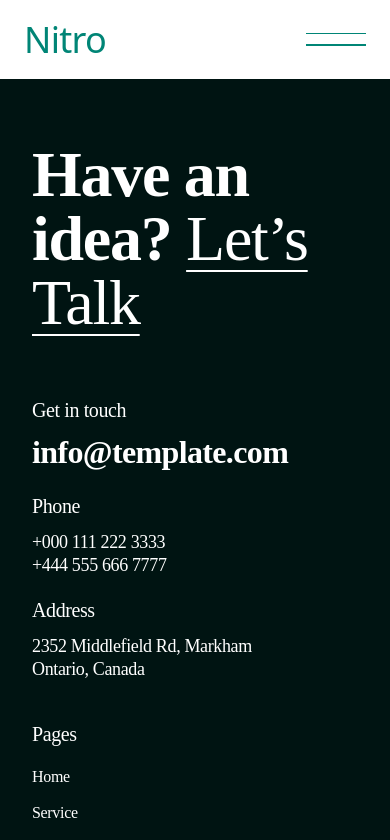
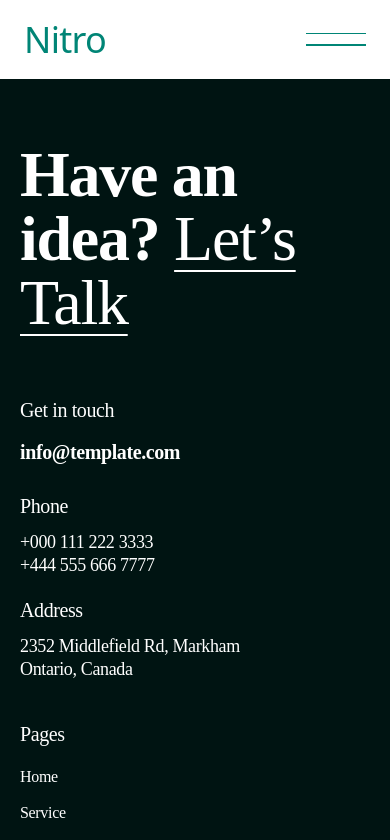
Before and after one commit to Sorel-Haller/duo, a Vue app: page / in a window 390 px wide. Shown: the top 840 px of the page. Built offline with nearby package versions, Linux system fonts and the light colour scheme.

Commit message:
Fixed responsiveness of text and left/right padding

```diff
--- a/src/components/Footer.vue
+++ b/src/components/Footer.vue
@@ -1,17 +1,17 @@
 <template>
-  <footer class="bg-[#001412] text-white px-8 md:px-32 py-16 flex flex-col">
+  <footer class="bg-[#001412] text-white xl:pr-[140px] md:pr-[80px] sm:pr-[32px] pr-[20px] xl:pl-[140px] md:pl-[80px] sm:l-[32px] pl-[20px] py-16 flex flex-col">
     <!-- Top Section -->
     <section class="h-[206px]">
         <h1 class="font-[Outfit] font-semibold text-[64px] md:text-[72px] lg:text-[100px] leading-[100%] tracking-[-0.02em]">
             Have an idea? <span class="font-normal underline underline-offset-10 decoration-[2px]">Let’s Talk</span>
         </h1>
     </section>
-    <div class="flex flex-col md:flex-row justify-between gap-[40px] md:gap-[120px] pt-12 pb-8">
+    <div class="flex flex-col md:flex-row justify-between gap-[40px] flex-wrap pt-12 pb-8">
       <!-- Contact Info -->
       <div class="flex flex-col w-[273px] h-[284px] gap-5">
         <div class="flex flex-col gap-2">
             <h5 class="font-[Outfit] font-medium text-[20px] leading-[26px] tracking-[-0.02em]">Get in touch</h5>
-            <h3 class="font-[Outfit] font-semibold text-[32px] leading-[42px] tracking-[-0.02em]">info@template.com</h3>
+            <h3 class="font-[Outfit] font-semibold md:text-[32px] text-[20px] leading-[42px] tracking-[-0.02em]">info@template.com</h3>
         </div>
         <div class="flex flex-col gap-3">
           <p class="font-[Supreme] font-medium text-[20px] leading-[26px] tracking-[-0.02em]">Phone</p>
@@ -52,7 +52,7 @@
 
       <!-- Reach Out -->
       <div class="w-[280px] flex flex-col gap-[24px]">
-        <div class="flex flex-col w-[208px] gap-[32px]">
+        <div class="flex flex-col sm:w-[380px] md:w-[280px] w-[208px] gap-[32px]">
             <h5 class="font-[Outfit] font-medium text-[20px] leading-[26px] tracking-[-0.02em]">Reach Out to Us</h5>
             <div class="flex flex-col gap-[24px]">
                 <div class="flex flex-row gap-[32px]">
@@ -79,7 +79,7 @@
                 </div>
             </div>
         </div>
-        <div class="flex flex-col w-[280px] gap-[32px]">
+        <div class="flex flex-col sm:w-[380px] md:w-[280px] w-[280px] gap-[32px]">
             <p class="font-[Supreme] font-normal w-full text-[20px] leading-[26px] tracking-[-0.02em]">
                 Join our mailing list and get to <br> know exciting stuff at first hand
             </p>
@@ -87,7 +87,7 @@
                 <input
                     type="email"
                     placeholder="johnchoe@gmail.com"
-                    class="text-[#9CA6C1] w-[218px] pl-[20px] bg-white"
+                    class="text-[#9CA6C1] sm:w-[316px] md:w-[218px] w-[218px] pl-[20px] bg-white"
                 />
                 <button class="bg-[#008576] w-[64px]">
                     <i class="fas fa-paper-plane text-white"></i>
@@ -96,7 +96,6 @@
         </div>
       </div>
     </div>
-
   </footer>
 </template>
 
```
